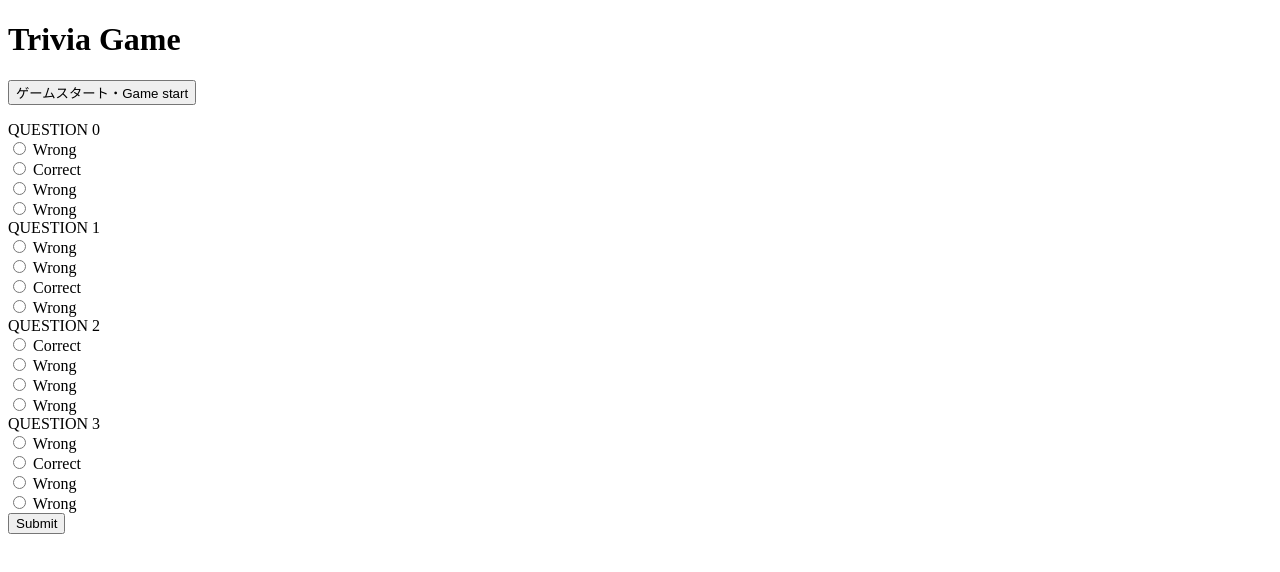
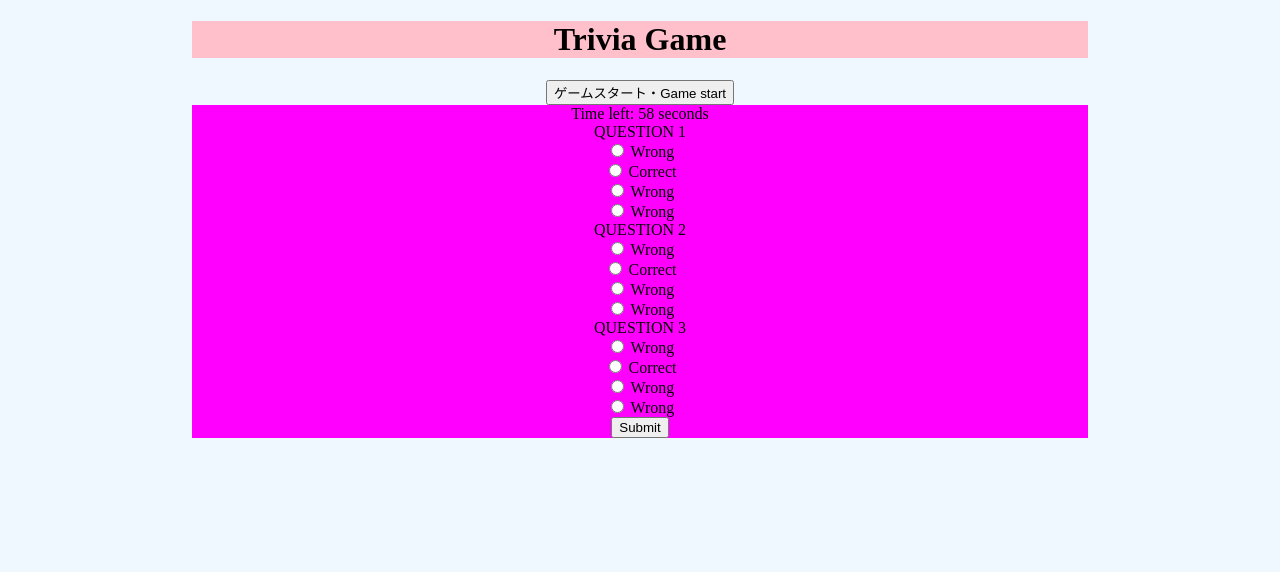
Before and after one commit to Yorali/TriviaGame, a plain HTML site: page index.html in a window 1280 px wide. Both pictures are taken after a click on the button "ゲームスタート・Game start". Drawn offline with nearby package versions, Linux system fonts and the light colour scheme.

Commit message:
Functional

```diff
--- a/css/reset.css
+++ b/css/reset.css
@@ -0,0 +1,48 @@
+/* http://meyerweb.com/eric/tools/css/reset/
+   v2.0 | 20110126
+   License: none (public domain)
+*/
+
+html, body, div, span, applet, object, iframe,
+h1, h2, h3, h4, h5, h6, p, blockquote, pre,
+a, abbr, acronym, address, big, cite, code,
+del, dfn, em, img, ins, kbd, q, s, samp,
+small, strike, strong, sub, sup, tt, var,
+b, u, i, center,
+dl, dt, dd, ol, ul, li,
+fieldset, form, label, legend,
+table, caption, tbody, tfoot, thead, tr, th, td,
+article, aside, canvas, details, embed,
+figure, figcaption, footer, header, hgroup,
+menu, nav, output, ruby, section, summary,
+time, mark, audio, video {
+	margin: 0;
+	padding: 0;
+	border: 0;
+	font-size: 100%;
+	font: inherit;
+	vertical-align: baseline;
+}
+/* HTML5 display-role reset for older browsers */
+article, aside, details, figcaption, figure,
+footer, header, hgroup, menu, nav, section {
+	display: block;
+}
+body {
+	line-height: 1;
+}
+ol, ul {
+	list-style: none;
+}
+blockquote, q {
+	quotes: none;
+}
+blockquote:before, blockquote:after,
+q:before, q:after {
+	content: '';
+	content: none;
+}
+table {
+	border-collapse: collapse;
+	border-spacing: 0;
+}
--- a/css/style.css
+++ b/css/style.css
@@ -0,0 +1,19 @@
+* {
+	box-sizing: border-box;
+}
+
+body {
+	text-align: center;
+	width: 70%;
+	margin: 0 auto;
+	background-color: aliceblue;
+}
+
+.title {
+	background-color: pink;
+}
+
+.questpage {
+	background-color: magenta;
+	visibility: hidden;
+}
--- a/index.html
+++ b/index.html
@@ -5,6 +5,7 @@
 	<title>Trivia Game</title>
 	<script src="https://ajax.googleapis.com/ajax/libs/jquery/3.2.1/jquery.min.js"></script>
 	<script type="text/javascript" src=javascript/app.js></script>
+	<link rel="stylesheet" href="css/style.css">
 </head>
 <body>
 	<div class="wrapper">
@@ -22,99 +23,59 @@
 
 		</div>
 
-		<div class="questpage">
+		<div class="questpage" id="visibi">
 
-			<div class="timer">
-				<p class="time"></p>
+			<div class="timer" data-seconds-left=60>
+				<p class="time">Time Left: </p>
 			</div>
 
 			<div id="test">
-
-
-			</div>
-
-			<div id="test"></div>
 				<div class="question">
 
-					<div>QUESTION 0</div>
+					<div>QUESTION 1</div>
 					<form id="quiz">
-						<input type="radio" name=q1 value1="0" /> Wrong
+						<input type="radio" name=q1 value="0" /> Wrong
 						<br/>
-						<input type="radio" name=q1 value1="1" /> Correct
+						<input type="radio" name=q1 value="1" /> Correct
 						<br/>
-						<input type="radio" name=q1 value1="0" /> Wrong
+						<input type="radio" name=q1 value="0" /> Wrong
 						<br/>
-						<input type="radio" name=q1 value1="0" /> Wrong
+						<input type="radio" name=q1 value="0" /> Wrong
 
 					</form>
 
-					<div>QUESTION 1</div>
-					<input class="response" id=q1 type="radio" name="selection" value1=0 >
-						<label>Wrong</label>
-					</input>
-					<br>
-					<input class="response" id=q1 type="radio" name="selection" value1=0>
-						<label>Wrong</label>
-					</input>
-					<br>
-					<input class="response" id=q1 type="radio" name="selection" value1=1>
-						<label>Correct</label>
-					</input>
-					<br>
-					<input class="response" id=q1 type="radio" name="selection" value1=0>
-						<label>Wrong</label>
-					</input>
-
-				</div>
-
-				<div class="question">
 
 					<div>QUESTION 2</div>
-					<input class="response2" id=q2 type="radio" name="selection2" value2=1>
-						<label>Correct</label>
-					</input>
-					<br>
-					<input class="response2" id=q2 type="radio" name="selection2" value2=0>
-						<label>Wrong</label>
-					</input>
-					<br>
-					<input class="response2" id=q2 type="radio" name="selection2" value2=0>
-						<label>Wrong</label>
-					</input>
-					<br>
-					<input class="response2" id=q2 type="radio" name="selection2" value2=0>
-						<label>Wrong</label>
-					</input>
+					<form id="quiz">
+						<input type="radio" name=q1 value="0" /> Wrong
+						<br/>
+						<input type="radio" name=q1 value="1" /> Correct
+						<br/>
+						<input type="radio" name=q1 value="0" /> Wrong
+						<br/>
+						<input type="radio" name=q1 value="0" /> Wrong
 
-				</div>
-
-				<div class="question">
+					</form>
 
 					<div>QUESTION 3</div>
-					<input class="response3" id=q3 type="radio" name="selection3" value3=0>
-						<label>Wrong</label>
-					</input>
-					<br>
-					<input class="response3" id=q3 type="radio" name="selection3" value3=1>
-						<label>Correct</label>
-					</input>
-					<br>
-					<input class="response3" id=q3 type="radio" name="selection3" value3=0>
-						<label>Wrong</label>
-					</input>
-					<br>
-					<input class="response3" id=q3 type="radio" name="selection3" value3=0>
-						<label>Wrong</label>
-					</input>
+					<form id="quiz">
+						<input type="radio" name=q1 value="0" /> Wrong
+						<br/>
+						<input type="radio" name=q1 value="1" /> Correct
+						<br/>
+						<input type="radio" name=q1 value="0" /> Wrong
+						<br/>
+						<input type="radio" name=q1 value="0" /> Wrong
 
-				</div>
-
-
-			</div>
+					</form>
 
 					<div class="finish">
 						<button id="finishbutton">Submit</button>
 					</div>
+
+				</div>
+			</div>
+
 
 		</div>
 
--- a/javascript/app.js
+++ b/javascript/app.js
@@ -42,65 +42,43 @@ correct = [
 score = 0;
 right = 0;
 wrong = 0;
-q1 = 0;
-q0 = 89;
 
 $(document).ready(function() {
 
+	$("input[value='1']").change(function() {
+		right++;
+	});
+
+	$("input[value='0']").change(function() {
+		wrong++;
+	});
+
 	$('#finishbutton').on('click', function() {
-		console.log('working')
-		// begin();
-		// input class js-check
-		nine();
-
-		function nine() { $('#quiz input').on('change', function() {
-			q0 = $('input[name=q1]:checked', '#quiz').val();
-			})
-		};
-
-		q1 = $('.response input').on('change', function() {
-			$('input[value1=0]:checked', '.response').val();
-		})
-
-		var q2 = $('.response2').attr('value2');
-		var q3 = $('.response3').attr('value3');
-
-		console.log(q0);
-		// console.log(q2);
-		// console.log(q3);
-
-			var answerChosen = ($(this).attr('value'));
-			var correct = (questions[this.name].correctAnswer);
-			if (answerChosen === correct) {
-				alert("Correct");
-				right++;
-				alert(correct);
-			}
-			else {
-				alert("Incorrect")
-				wrong++;
-				alert(wrong);
-			}
-
-	})
+		console.log('Number correct: ' + right);
+		console.log('Number incorrect: ' + wrong);
+	});
 
 	$('#startbutton').on('click',function() {
 		begin();
-	})
+	});
 
 	function begin() {
-		var questionString = '';
-		for (var i = 0; i<questions.length; i++) {
+		document.getElementById("visibi").style.visibility = 'visible';
 
-			var answerString = '';
+		var time = 60;
+		var countdown = setInterval(timer, 1000)
+		function timer() {
+			time = time-1;
+			if (time <= 0) {
+				clearInterval(countdown);
+				$('.timer').html('Game Over');
+				document.getElementById("visibi").style.visibility = 'hidden';
+			};
+			$('.timer').html('Time left: ' + time + ' seconds');
+		};
 
-			questionString = '<div>' + questions[i].question + '</div>';
 
-			for(var a=0; a < questions[i].answers.length; a++) {
 
-			}
+	};
 
-			// $('#test').html(question[i].question)
-		}
-	}
 });
```
Also changed, not shown: 2 other files. Lines whose indentation alone changed are shown as unchanged.
